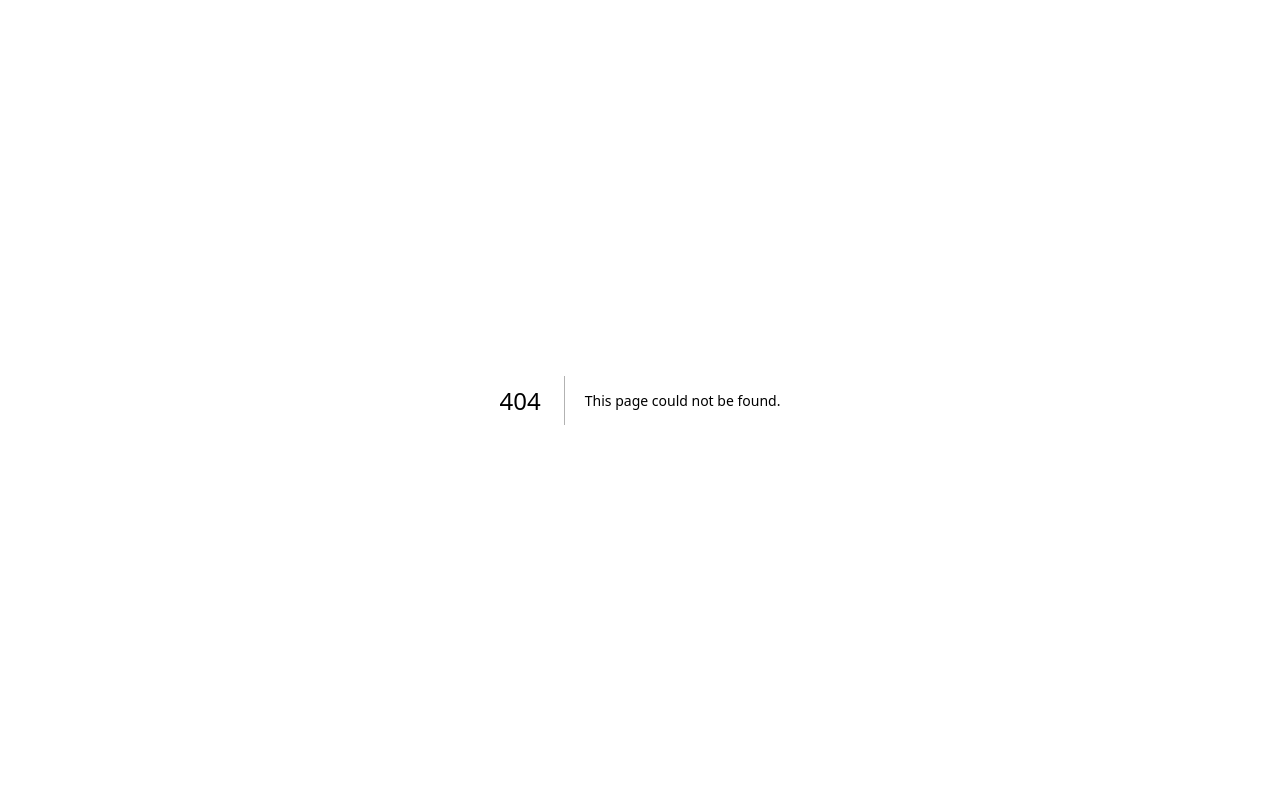
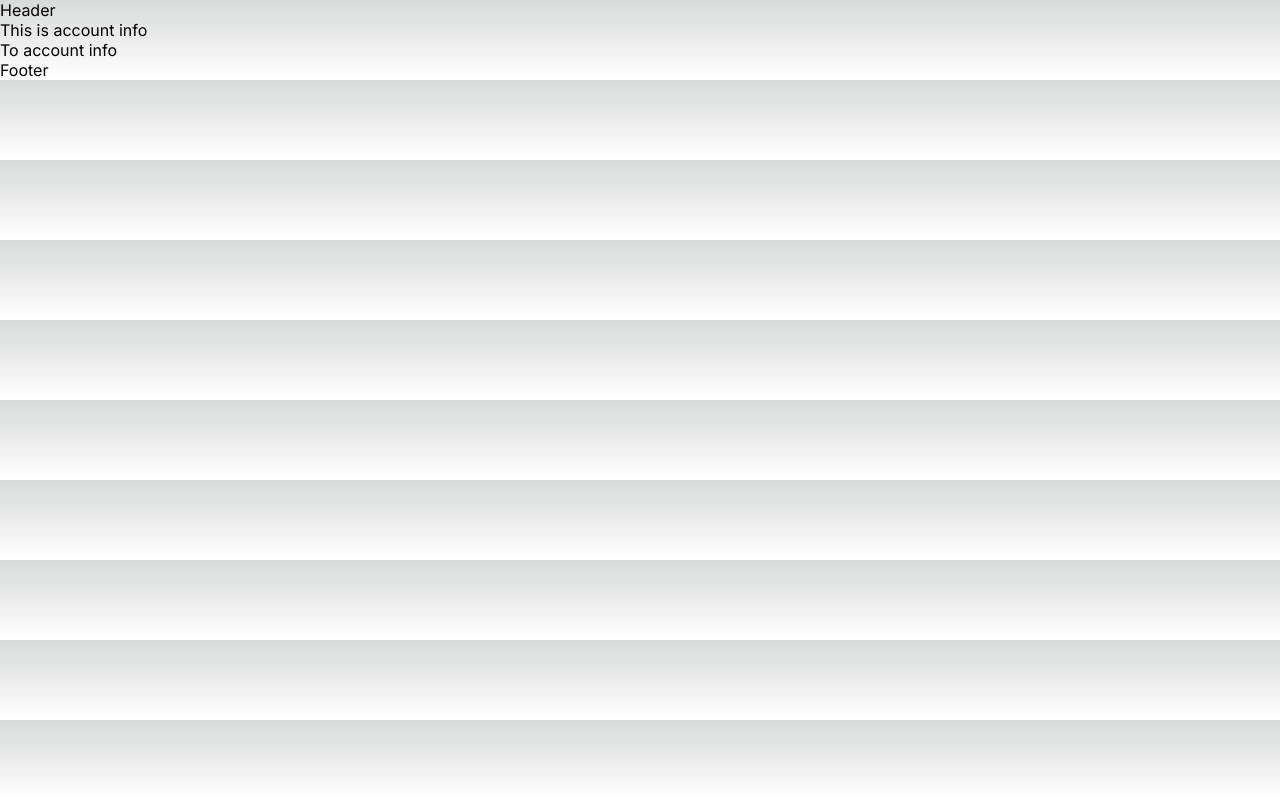
Before and after one commit to AntonBaeckelandt/next-js-app-router, a Next.js app: page /dashboard/account-info in a window 1280 px wide. Before the commit this address had no page. Built offline with nearby package versions, Linux system fonts and the light colour scheme.

Commit message:
Add link example

```diff
--- /dev/null
+++ b/src/app/dashboard/account-info/page.tsx
@@ -0,0 +1,10 @@
+import Link from "next/link";
+
+export default function AccountInfo() {
+  return (
+    <>
+      <p>This is account info</p>
+      <Link href={"/dashboard/orders"}>To account info</Link>
+    </>
+  );
+}
```
Also changed, not shown: src/app/dashboard/orders/page.tsx (+8 -4 lines).
